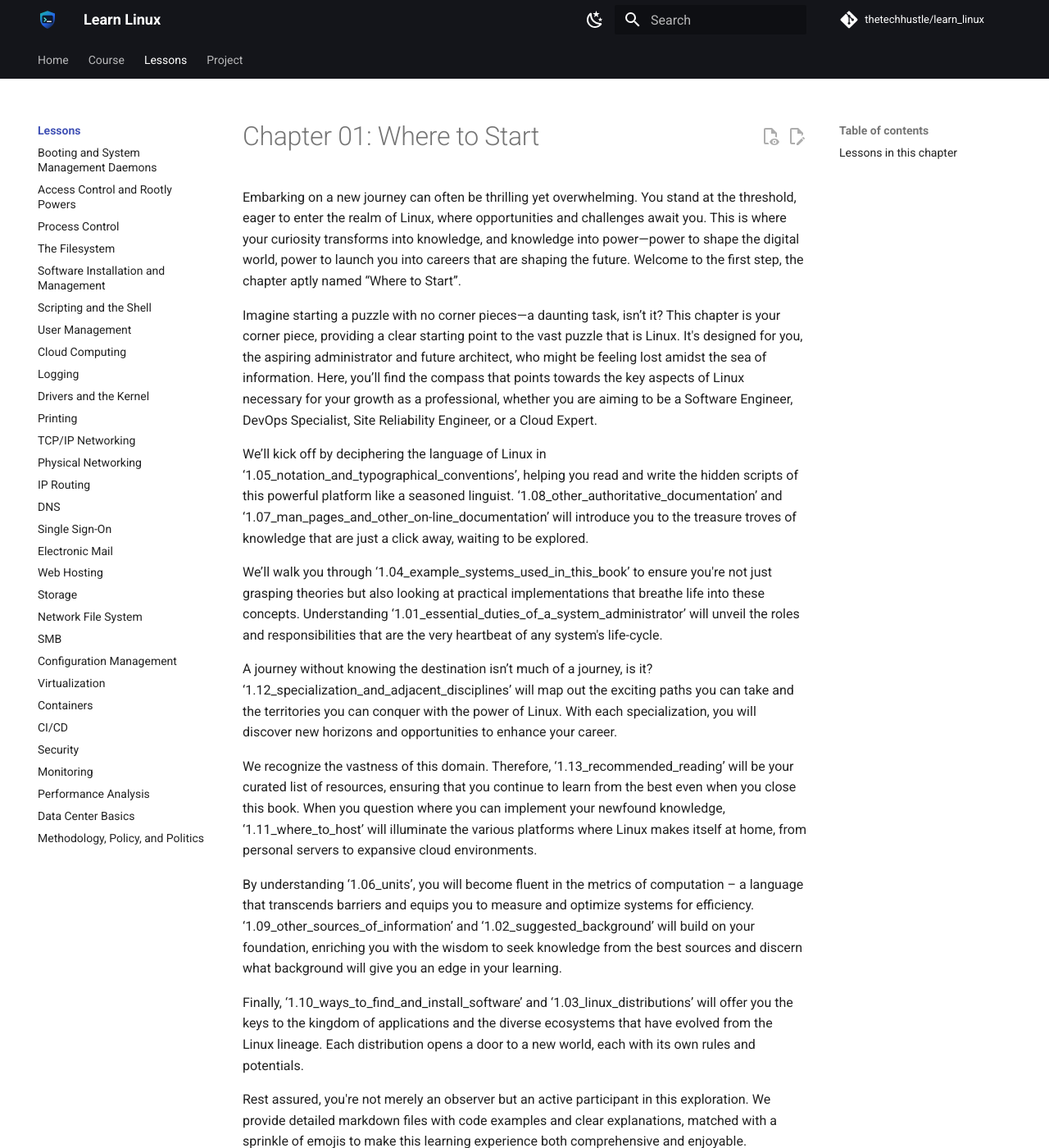
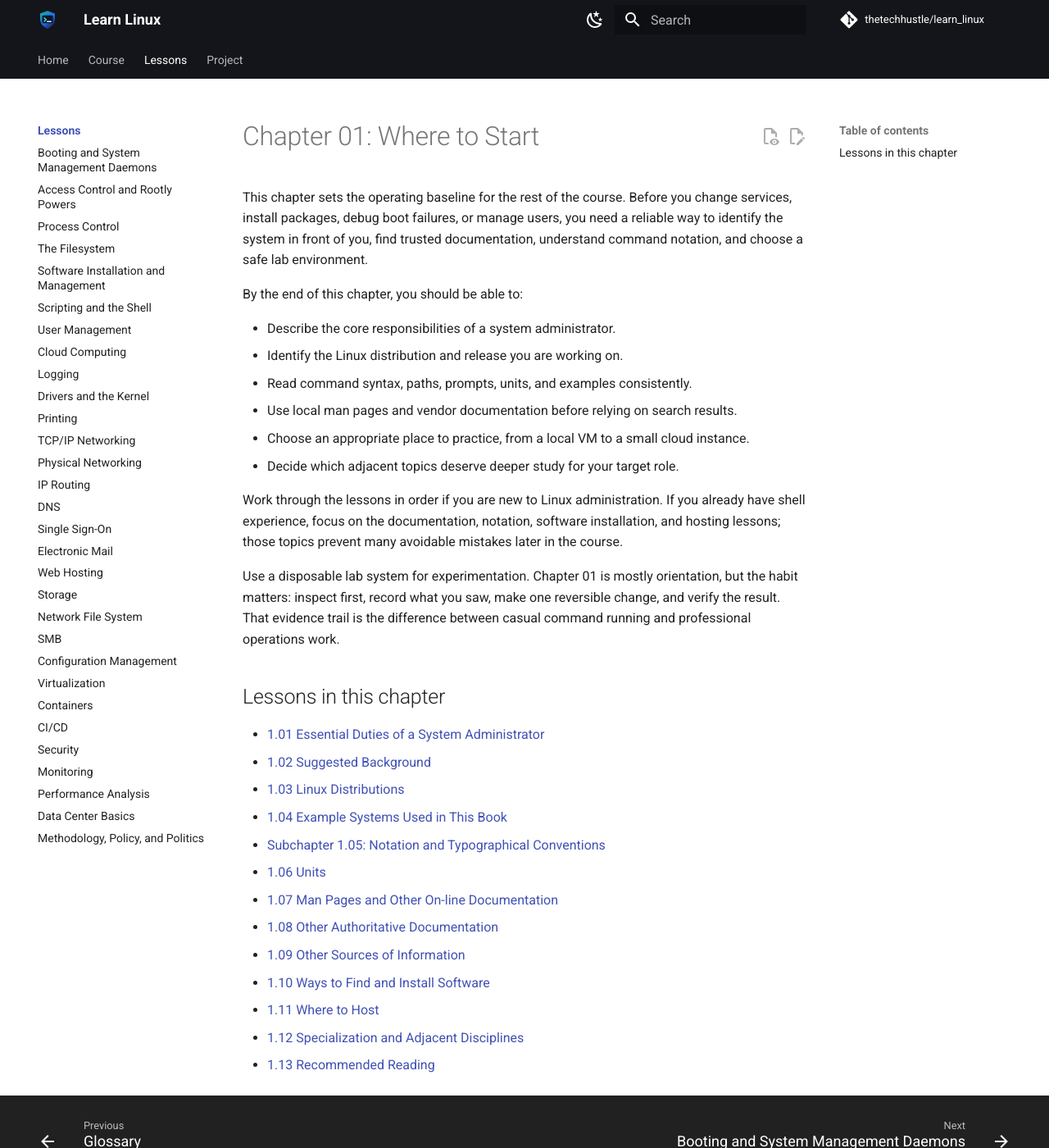
Before and after one commit to thetechhustle/learn_linux, an MkDocs documentation site: the page built from docs/lessons/01_where_to_start/README.md, in a window 1280 px wide and 1400 px high. Shown: the whole window at 82% size. Built offline with MkDocs 1.6.1 and Material for MkDocs 9.7.7, drawn with Linux system fonts in a browser that asks for light colours; comment, search, counter and statistics services are not loaded; some of the changed text lies outside the part shown.

Commit message:
Improve Chapter 01 orientation (#3)
Co-authored-by: Jules Ai <jules@Juless-Air.ts.net lan>

```diff
--- a/docs/lessons/01_where_to_start/README.md
+++ b/docs/lessons/01_where_to_start/README.md
@@ -1,27 +1,19 @@
 # Chapter 01: Where to Start
 
-Embarking on a new journey can often be thrilling yet overwhelming. You stand at the threshold, eager to enter the realm of Linux, where opportunities and challenges await you. This is where your curiosity transforms into knowledge, and knowledge into power—power to shape the digital world, power to launch you into careers that are shaping the future. Welcome to the first step, the chapter aptly named “Where to Start”.
+This chapter sets the operating baseline for the rest of the course. Before you change services, install packages, debug boot failures, or manage users, you need a reliable way to identify the system in front of you, find trusted documentation, understand command notation, and choose a safe lab environment.
 
-Imagine starting a puzzle with no corner pieces—a daunting task, isn’t it? This chapter is your corner piece, providing a clear starting point to the vast puzzle that is Linux. It's designed for you, the aspiring administrator and future architect, who might be feeling lost amidst the sea of information. Here, you’ll find the compass that points towards the key aspects of Linux necessary for your growth as a professional, whether you are aiming to be a Software Engineer, DevOps Specialist, Site Reliability Engineer, or a Cloud Expert.
+By the end of this chapter, you should be able to:
 
-We’ll kick off by deciphering the language of Linux in ‘1.05_notation_and_typographical_conventions’, helping you read and write the hidden scripts of this powerful platform like a seasoned linguist. ‘1.08_other_authoritative_documentation’ and ‘1.07_man_pages_and_other_on-line_documentation’ will introduce you to the treasure troves of knowledge that are just a click away, waiting to be explored.
+- Describe the core responsibilities of a system administrator.
+- Identify the Linux distribution and release you are working on.
+- Read command syntax, paths, prompts, units, and examples consistently.
+- Use local man pages and vendor documentation before relying on search results.
+- Choose an appropriate place to practice, from a local VM to a small cloud instance.
+- Decide which adjacent topics deserve deeper study for your target role.
 
-We’ll walk you through ‘1.04_example_systems_used_in_this_book’ to ensure you're not just grasping theories but also looking at practical implementations that breathe life into these concepts. Understanding ‘1.01_essential_duties_of_a_system_administrator’ will unveil the roles and responsibilities that are the very heartbeat of any system's life-cycle.
+Work through the lessons in order if you are new to Linux administration. If you already have shell experience, focus on the documentation, notation, software installation, and hosting lessons; those topics prevent many avoidable mistakes later in the course.
 
-A journey without knowing the destination isn’t much of a journey, is it? ‘1.12_specialization_and_adjacent_disciplines’ will map out the exciting paths you can take and the territories you can conquer with the power of Linux. With each specialization, you will discover new horizons and opportunities to enhance your career.
-
-We recognize the vastness of this domain. Therefore, ‘1.13_recommended_reading’ will be your curated list of resources, ensuring that you continue to learn from the best even when you close this book. When you question where you can implement your newfound knowledge, ‘1.11_where_to_host’ will illuminate the various platforms where Linux makes itself at home, from personal servers to expansive cloud environments.
-
-By understanding ‘1.06_units’, you will become fluent in the metrics of computation – a language that transcends barriers and equips you to measure and optimize systems for efficiency. ‘1.09_other_sources_of_information’ and ‘1.02_suggested_background’ will build on your foundation, enriching you with the wisdom to seek knowledge from the best sources and discern what background will give you an edge in your learning.
-
-Finally, ‘1.10_ways_to_find_and_install_software’ and ‘1.03_linux_distributions’ will offer you the keys to the kingdom of applications and the diverse ecosystems that have evolved from the Linux lineage. Each distribution opens a door to a new world, each with its own rules and potentials.
-
-Rest assured, you're not merely an observer but an active participant in this exploration. We provide detailed markdown files with code examples and clear explanations, matched with a sprinkle of emojis to make this learning experience both comprehensive and enjoyable.
-
-Remember, the journey of a thousand commands begins with a single keystroke. This is your keystroke. This is where you take the control, navigate through the codes, and lay down the stones to the path leading to your aspirations. You have an exciting road ahead, and this chapter is your guide, your mentor, your toolkit.
-
-Don't just stand at the doorstep. Step forward. It’s time to begin this adventure. Welcome to Chapter 01: Where to Start.
-🚀🐧🌟
+Use a disposable lab system for experimentation. Chapter 01 is mostly orientation, but the habit matters: inspect first, record what you saw, make one reversible change, and verify the result. That evidence trail is the difference between casual command running and professional operations work.
 
 <!-- lesson-index:start -->
 
```
